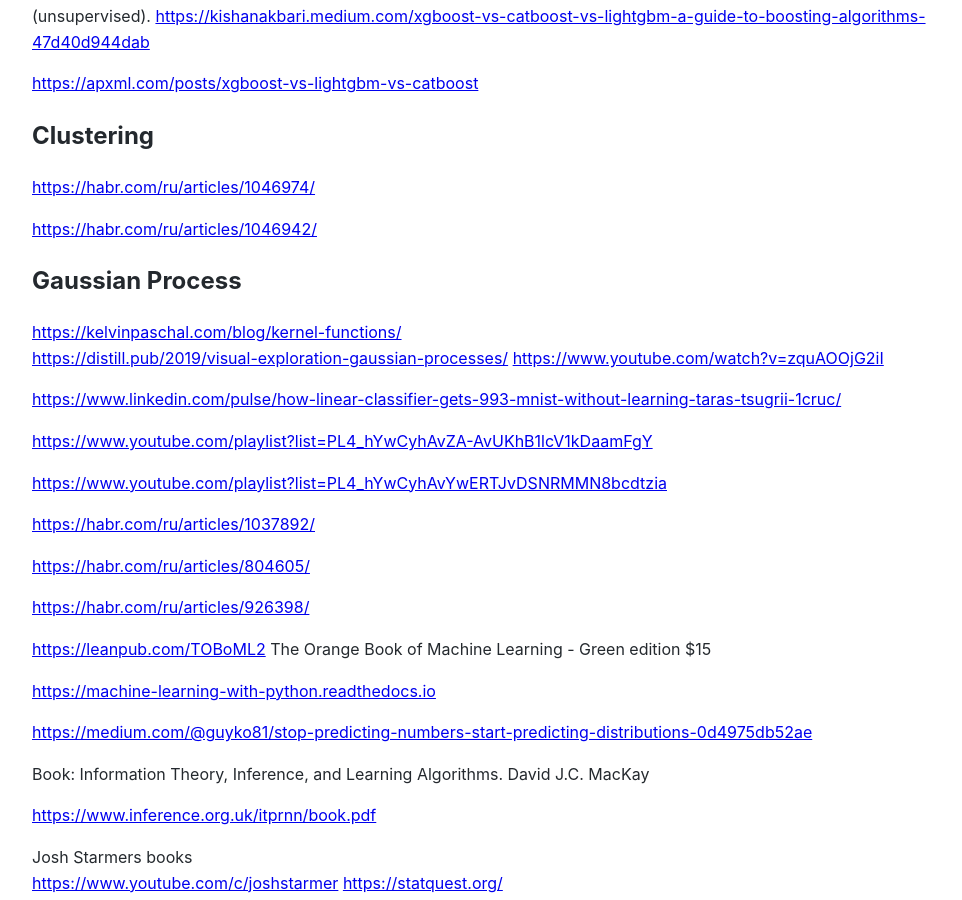
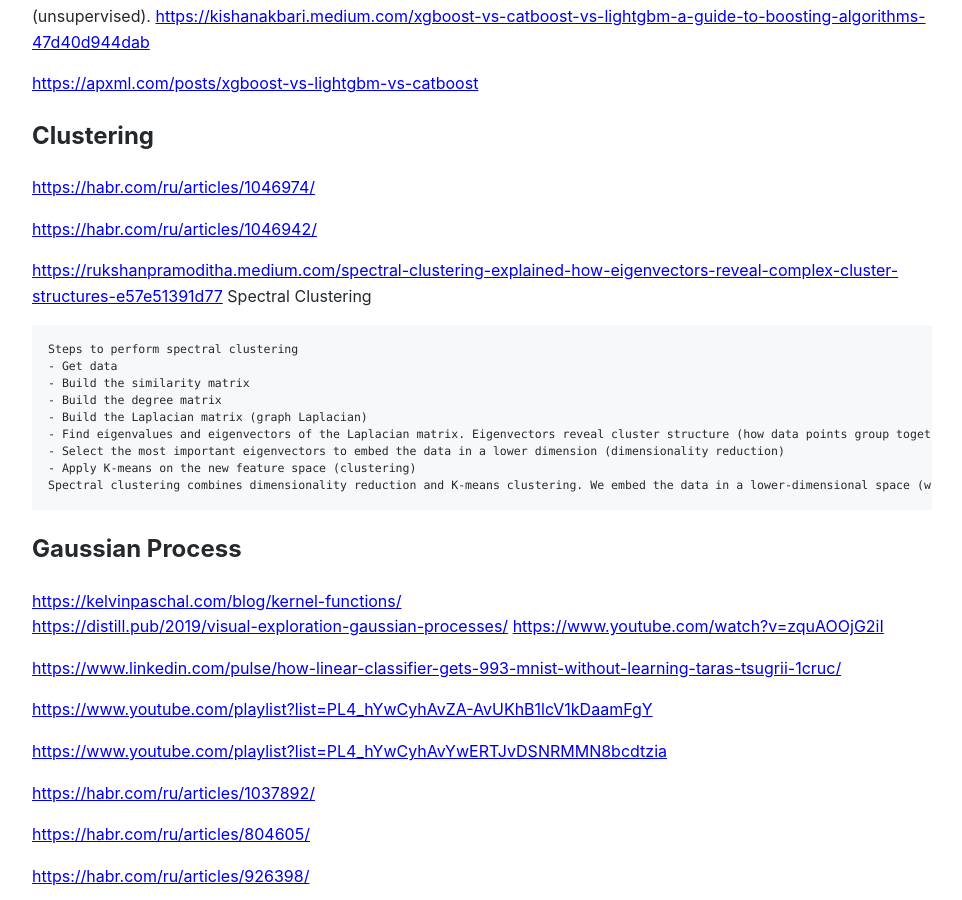
Before and after one commit to Michael-Lubinsky/michael-lubinsky.github.com, a Jekyll site: the page built from ml/classical_ml.md, in a window 1280 px wide and 900 px high, scrolled down 2965 px. Shown: the whole window, without its empty margins (158-1120 px from the left). Built offline with Jekyll 4.4.1, drawn with Linux system fonts in a browser that asks for light colours; our own code applies the rules of GitHub Pages for plain Markdown files.

Commit message:
Document steps for spectral clustering
Added steps and explanation for performing spectral clustering.

````diff
--- a/ml/classical_ml.md
+++ b/ml/classical_ml.md
@@ -73,6 +73,19 @@
 <https://habr.com/ru/articles/1046974/>
 
 <https://habr.com/ru/articles/1046942/>
+
+<https://rukshanpramoditha.medium.com/spectral-clustering-explained-how-eigenvectors-reveal-complex-cluster-structures-e57e51391d77> Spectral Clustering
+```
+Steps to perform spectral clustering
+- Get data
+- Build the similarity matrix
+- Build the degree matrix
+- Build the Laplacian matrix (graph Laplacian)
+- Find eigenvalues and eigenvectors of the Laplacian matrix. Eigenvectors reveal cluster structure (how data points group together), acting as new features, and eigenvalues indicate the strength of cluster separation
+- Select the most important eigenvectors to embed the data in a lower dimension (dimensionality reduction)
+- Apply K-means on the new feature space (clustering)
+Spectral clustering combines dimensionality reduction and K-means clustering. We embed the data in a lower-dimensional space (where clusters are easier to separate) and then perform K-means clustering on the new feature space. In summary, K-means clustering works in the original feature space while spectral clustering works in the new reduced feature space.
+```
 
 ## Gaussian Process
 
````
